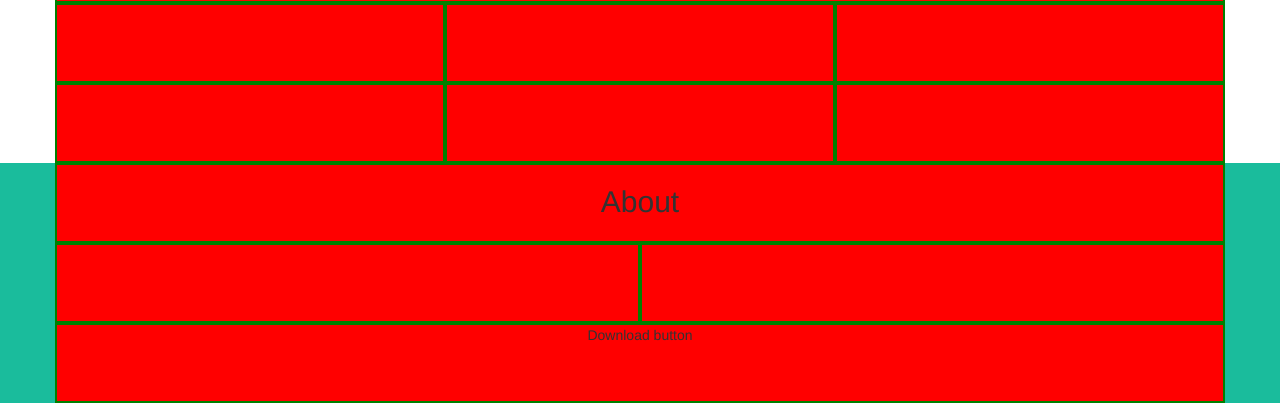
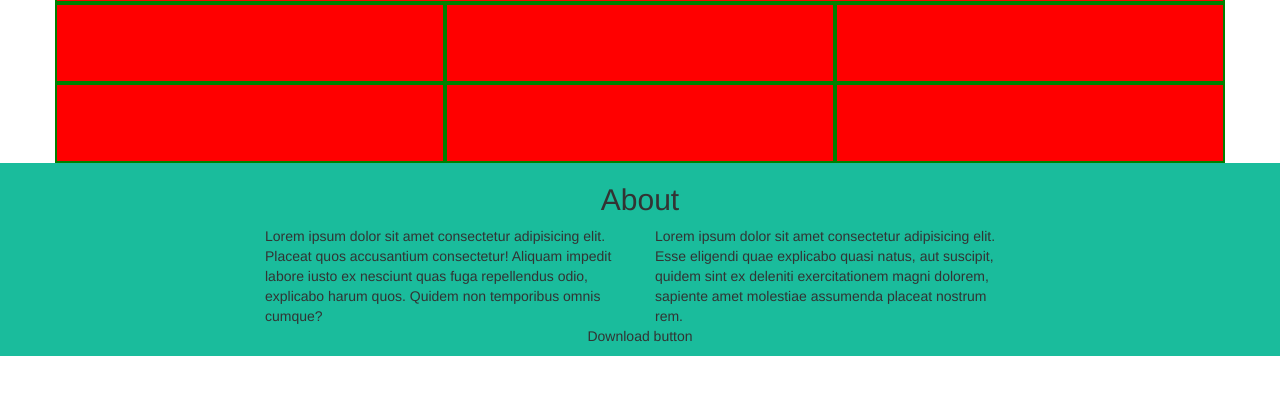
Before and after one commit to alessandro-gennaccari/html-css-bootstrap-freelancer, a plain HTML site: page index.html in a window 1280 px wide. Shown: the part 638-1041 px from the top of the page. After the commit the page ends 994 px from the top, so only its background shows below. Drawn offline with nearby package versions, Linux system fonts and the light colour scheme.

Commit message:
add-offset-section2

```diff
--- a/index.html
+++ b/index.html
@@ -69,16 +69,20 @@
         <!-- 2-About -->
         <section id="about">
 
-            <div class="container debug">
+            <div class="container ">
                 <div class="row">
 
                     <div class="col-xs-12 text-center">
                         <h2>About</h2>
                     </div>
 
-                    <div class="col-md-6 col-xs-12"></div>
+                    <div class=" col-md-offset-2 col-md-4 col-xs-12">
+                        Lorem ipsum dolor sit amet consectetur adipisicing elit. Placeat quos accusantium consectetur! Aliquam impedit labore iusto ex nesciunt quas fuga repellendus odio, explicabo harum quos. Quidem non temporibus omnis cumque?
+                    </div>
 
-                    <div class="col-md-6 col-xs-12"></div>
+                    <div class="col-md-4 col-xs-12">
+                        Lorem ipsum dolor sit amet consectetur adipisicing elit. Esse eligendi quae explicabo quasi natus, aut suscipit, quidem sint ex deleniti exercitationem magni dolorem, sapiente amet molestiae assumenda placeat nostrum rem.
+                    </div>
 
                     <div class="col-xs-12 text-center">
                         <p>Download button</p>
```
